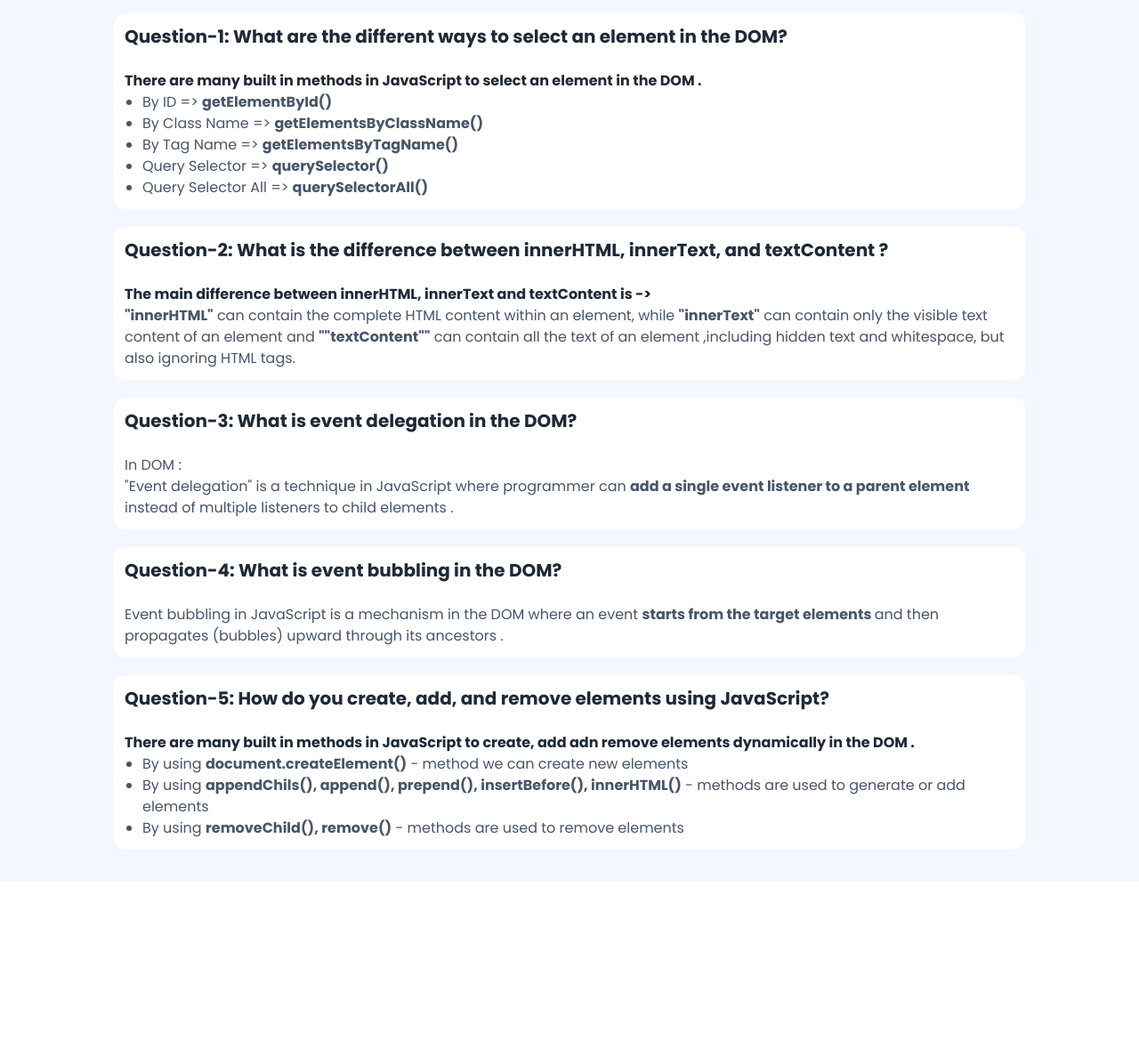
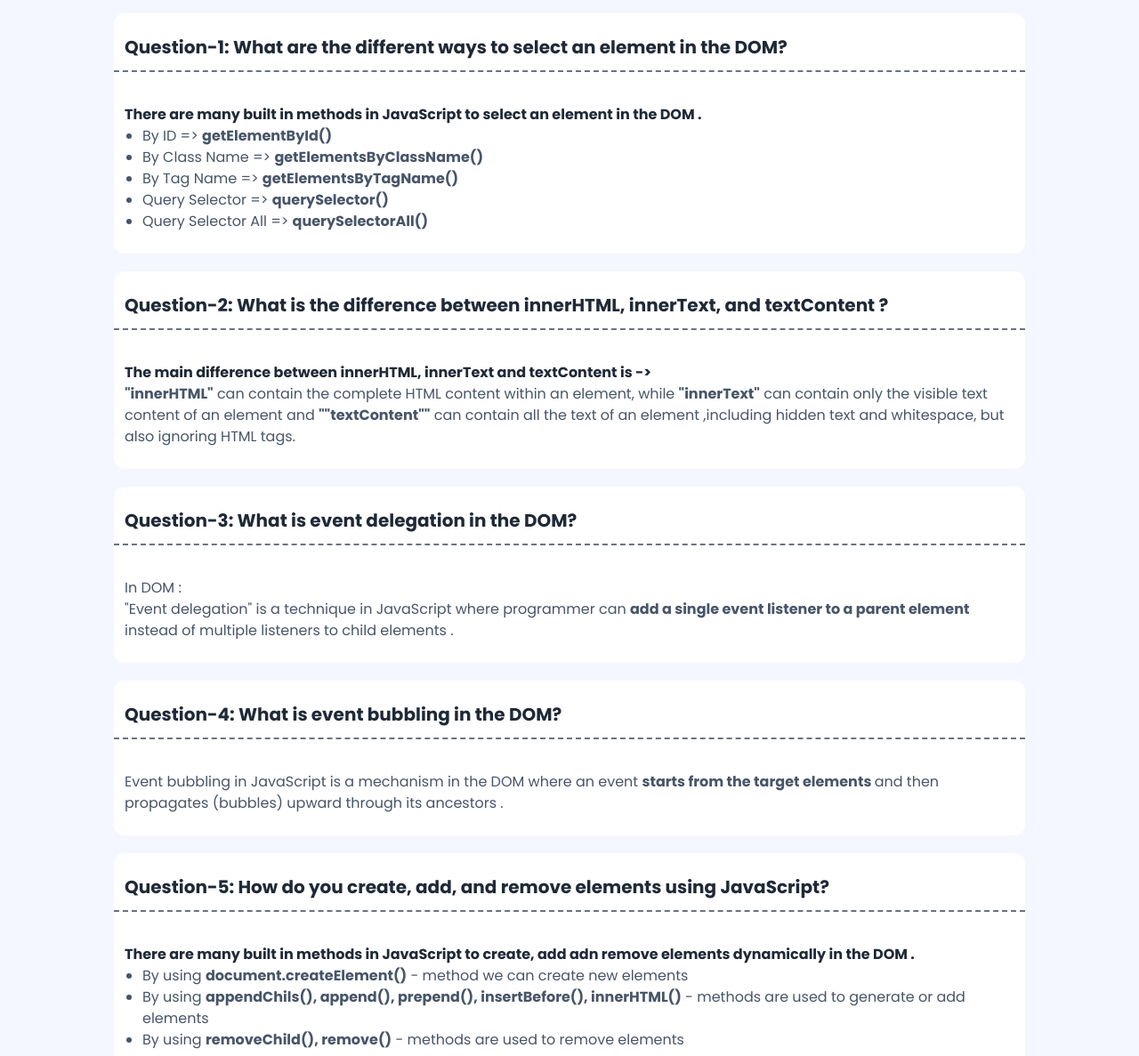
Before and after one commit to SKMPranto/Assignment-005-B11A5, a plain HTML site: page blog.html in a window 1280 px wide. Shown: the part 153-1340 px from the top of the page at 89% size. Before the commit the page ends 1144 px from the top, so only its background shows below. Drawn offline with nearby package versions, Linux system fonts and the light colour scheme.

Commit message:
blog section update 2.0

```diff
--- a/blog.html
+++ b/blog.html
@@ -63,15 +63,18 @@
         <h1 class="text-3xl font-bold text-center">Blogs</h1>
       </section>
       <!-- Question No 1 box -->
-      <section class="xl:w-[80%] mx-auto mb-5 rounded-xl bg-white p-3">
+      <section class="xl:w-[80%] mx-auto mb-5 rounded-xl bg-white py-3">
+        <div class="border-b-2 border-dashed border-gray-500 p-3">
           <h3 class="font-bold text-xl">
             Question-1: What are the different ways to select an element in the
             DOM?
           </h3>
+        </div>
         <br />
+        <div class="p-3">
           <p class="font-bold">
-          There are many built in methods in JavaScript to select an element in
-          the DOM .
+            There are many built in methods in JavaScript to select an element
+            in the DOM .
           </p>
           <ul class="list-disc ml-5 text-slate-600">
             <li>By ID => <span class="font-bold">getElementById()</span></li>
@@ -80,7 +83,8 @@
               <span class="font-bold">getElementsByClassName()</span>
             </li>
             <li>
-            By Tag Name => <span class="font-bold">getElementsByTagName()</span>
+              By Tag Name =>
+              <span class="font-bold">getElementsByTagName()</span>
             </li>
             <li>
               Query Selector => <span class="font-bold">querySelector()</span>
@@ -90,16 +94,21 @@
               <span class="font-bold">querySelectorAll()</span>
             </li>
           </ul>
+        </div>
       </section>
       <!-- Question No 2 box -->
-      <section class="xl:w-[80%] mx-auto mb-5 rounded-xl bg-white p-3">
+      <section class="xl:w-[80%] mx-auto mb-5 rounded-xl bg-white py-3">
+        <div class="border-b-2 border-dashed border-gray-500 p-3">
           <h3 class="font-bold text-xl">
             Question-2: What is the difference between innerHTML, innerText, and
             textContent ?
           </h3>
+        </div>
         <br />
+        <div class="p-3">
           <p class="font-bold">
-          The main difference between innerHTML, innerText and textContent is ->
+            The main difference between innerHTML, innerText and textContent is
+            ->
           </p>
           <p class="text-slate-600">
             <span class="font-bold">"innerHTML"</span> can contain the complete
@@ -110,13 +119,17 @@
             text of an element ,including hidden text and whitespace, but also
             ignoring HTML tags.
           </p>
+        </div>
       </section>
       <!-- Question No 3 box -->
-      <section class="xl:w-[80%] mx-auto mb-5 rounded-xl bg-white p-3">
+      <section class="xl:w-[80%] mx-auto mb-5 rounded-xl bg-white py-3">
+        <div class="border-b-2 border-dashed border-gray-500 p-3">
           <h3 class="font-bold text-xl">
             Question-3: What is event delegation in the DOM?
           </h3>
+        </div>
         <br />
+        <div class="p-3">
           <p class="text-slate-600">
             In DOM : <br />
             "Event delegation" is a technique in JavaScript where programmer can
@@ -124,26 +137,35 @@
               add a single event listener to a parent element </span
             >instead of multiple listeners to child elements .
           </p>
+        </div>
       </section>
       <!-- Question No 4 box -->
-      <section class="xl:w-[80%] mx-auto mb-5 rounded-xl bg-white p-3">
+      <section class="xl:w-[80%] mx-auto mb-5 rounded-xl bg-white py-3">
+        <div class="border-b-2 border-dashed border-gray-500 p-3">
           <h3 class="font-bold text-xl">
             Question-4: What is event bubbling in the DOM?
           </h3>
+        </div>
         <br />
+        <div class="p-3">
           <p class="text-slate-600">
-          Event bubbling in JavaScript is a mechanism in the DOM where an event
+            Event bubbling in JavaScript is a mechanism in the DOM where an
+            event
             <span class="font-bold">starts from the target elements </span> and
             then propagates (bubbles) upward through its ancestors .
           </p>
+        </div>
       </section>
-      <!-- Question No 1 box -->
-      <section class="xl:w-[80%] mx-auto mb-5 rounded-xl bg-white p-3">
+      <!-- Question No 5 box -->
+      <section class="xl:w-[80%] mx-auto mb-5 rounded-xl bg-white py-3">
+        <div class="border-b-2 border-dashed border-gray-500 p-3">
           <h3 class="font-bold text-xl">
             Question-5: How do you create, add, and remove elements using
             JavaScript?
           </h3>
+        </div>
         <br />
+        <div class="p-3">
           <p class="font-bold">
             There are many built in methods in JavaScript to create, add adn
             remove elements dynamically in the DOM .
@@ -166,6 +188,7 @@
               methods are used to remove elements
             </li>
           </ul>
+        </div>
       </section>
     </main>
     <script src="./scriptFiles/utilities.js"></script>
```
Lines whose indentation alone changed are shown as unchanged.
